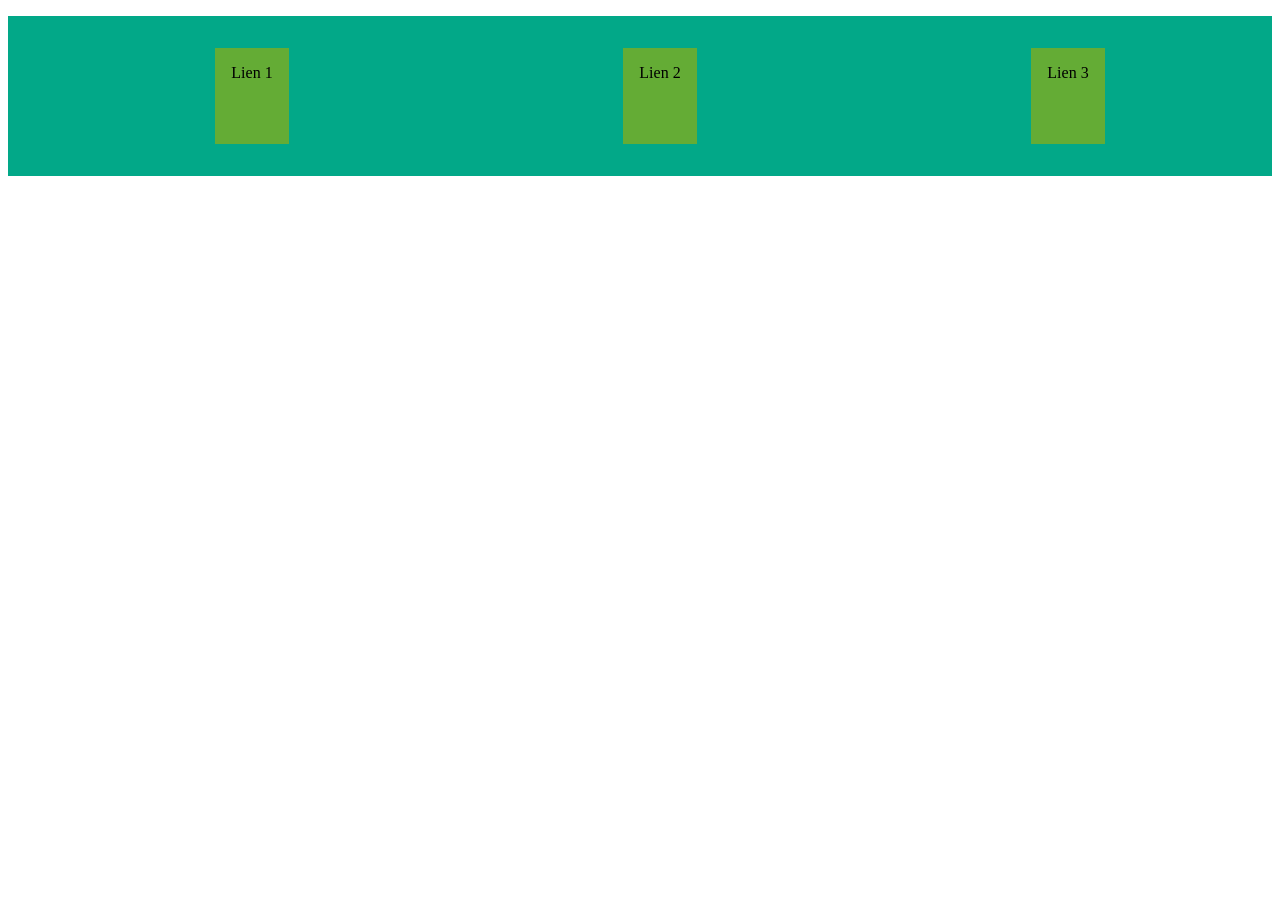
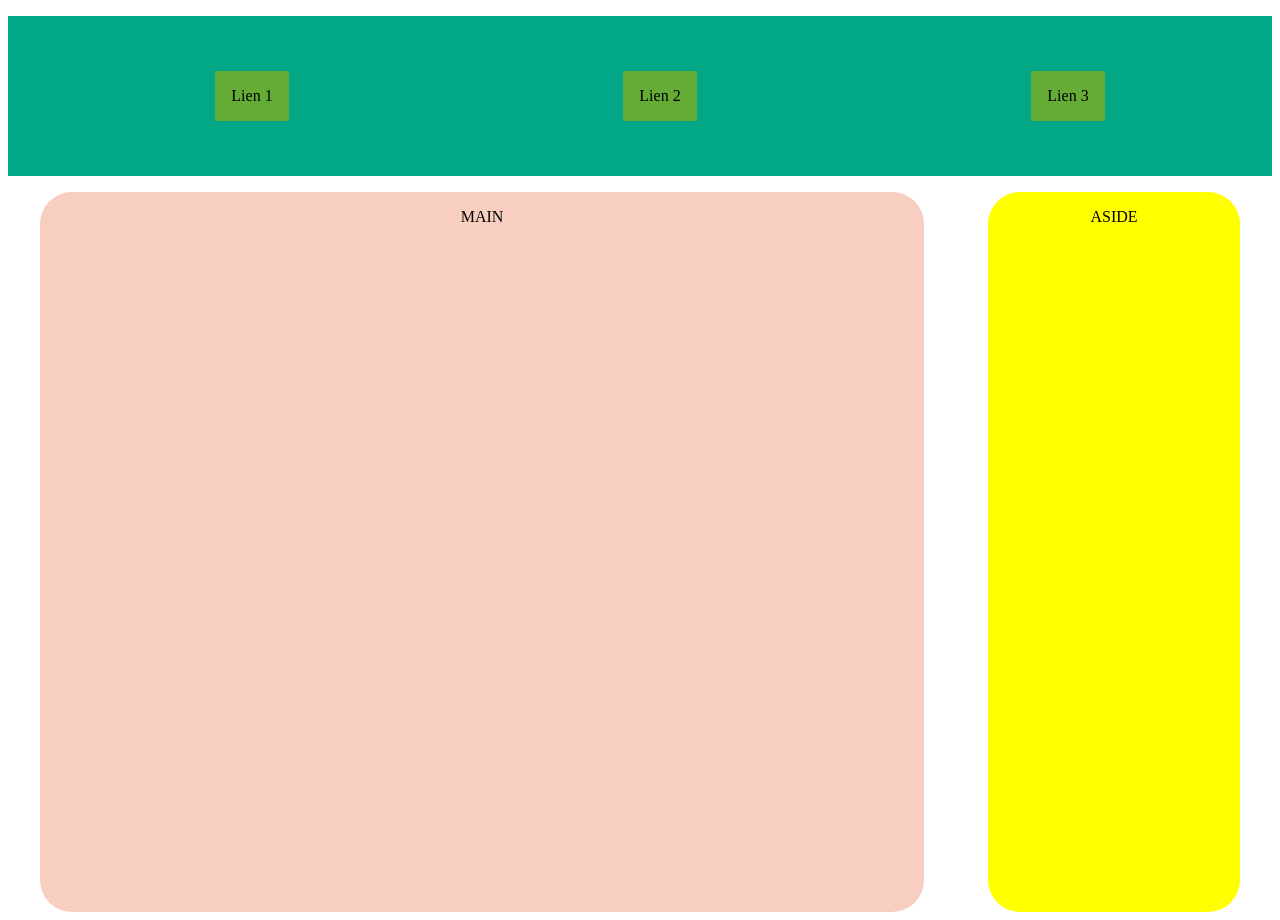
Before and after one commit to kbrante/exo_flex, a plain HTML site: page index.html in a window 1280 px wide. Before the commit the page ends 800 px from the top, so only its background shows below. Drawn offline with Linux system fonts and the light colour scheme.

Commit message:
ajout de section contenant main & aside

```diff
--- a/css/style.css
+++ b/css/style.css
@@ -1,8 +1,20 @@
+main {
+    display: flex;
+    flex-wrap: wrap;
+    justify-content: space-around;
+    align-items: stretch;
+    height: 45em;
+}
+
+header {
+    width: 100%;
+}
+
 ul {
     display: flex;
     background-color: rgb(2, 168, 136);
     justify-content: space-around;
-    align-items: stretch;
+    align-items: center;
     height: 10em;
 }
 li {
@@ -17,3 +29,19 @@ a {
     text-decoration: none;
     color: black;
 }
+
+aside {
+    width: 20%;
+    background-color: yellow;
+    border-radius: 2em;
+    text-align: center;
+    order: 1;
+
+}
+
+section {
+    width: 70%;
+    background-color: #f8cec0;
+    border-radius: 2em;
+    text-align: center;
+}
--- a/index.html
+++ b/index.html
@@ -17,5 +17,14 @@
             </ul>
         </nav>
     </header>
+    <main>
+        <aside>
+            <p>ASIDE</p>
+        </aside>
+
+        <section>
+            <p>MAIN</p>
+        </section>
+    </main>
 </body>
 </html>
```
